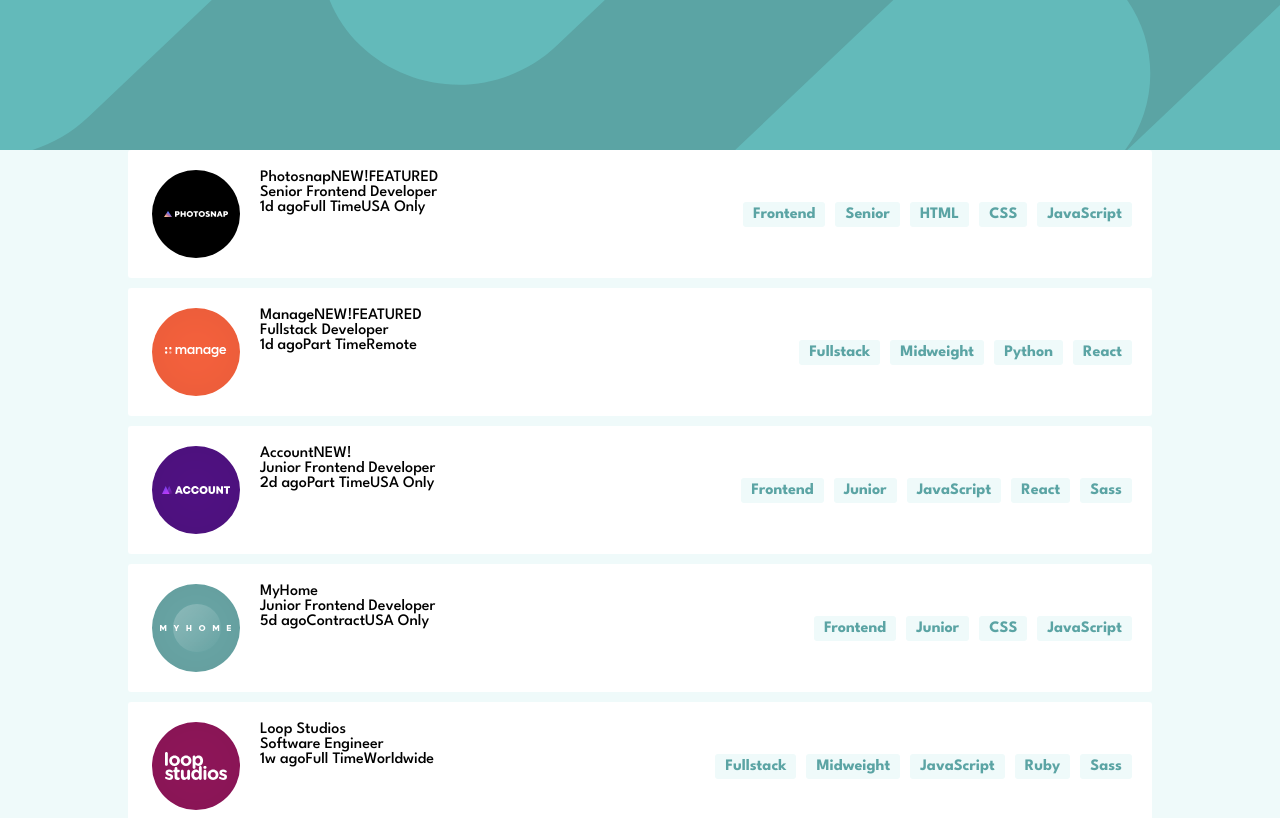
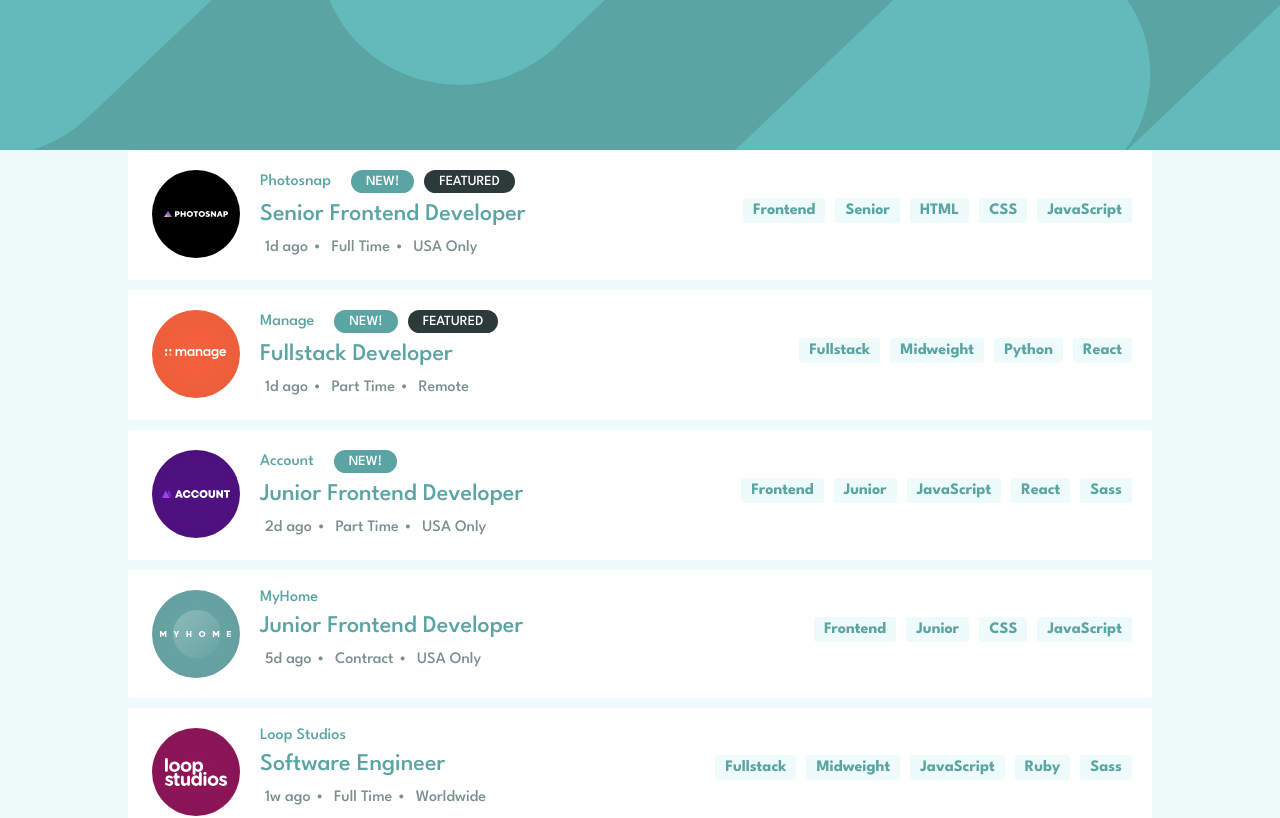
Before and after one commit to mileine/frontendmentor-job-listing-with-filter, a React (Vite) app: page / in a window 1280 px wide. Shown: the top 818 px of the page. Built offline with nearby package versions, Linux system fonts and the light colour scheme.

Commit message:
chore: apply job description styles

```diff
--- a/src/components/JobCard/JobCard.tsx
+++ b/src/components/JobCard/JobCard.tsx
@@ -1,5 +1,7 @@
 import { IJob } from "../JobsList/JobsList"
 import { JobTags } from "../JobTags/JobTags"
+
+import './jobCard.scss'
 
 interface Props {
   job: IJob,
@@ -14,11 +16,11 @@ export const JobCard = ({ job }: Props) => {
         </div>
         <div className="job-description">
           <div className="line-1">
-            <span className="compan-name">{job.company}</span>
-            {job.new && <span className='new'>NEW!</span>}
-            {job.featured && <span className='featured'>FEATURED</span>}
+            <span className="company-name">{job.company}</span>
+            {job.new && <div className='tag new'>NEW!</div>}
+            {job.featured && <div className='tag featured'>FEATURED</div>}
           </div>
-          <p>{job.position}</p>
+          <p className="position">{job.position}</p>
           <div className="extra">
             <span>{job.postedAt}</span>
             <span>{job.contract}</span>
--- /dev/null
+++ b/src/components/JobCard/jobCard.scss
@@ -0,0 +1,46 @@
+.line-1 {
+  margin-bottom: 10px;
+  display: flex;
+  align-items: center;
+}
+
+.company-name {
+  color: hsl(180, 29%, 50%);
+  margin-right: 20px;
+}
+
+.position {
+  font-size: 24px;
+  color: hsl(180, 29%, 50%);
+  margin-bottom: 10px;
+}
+
+.tag {
+  color: #fff;
+  padding: 5px 15px;
+  margin-right: 10px;
+  border-radius: 20px;
+  font-size: 14px;
+  &.new {
+    background-color: hsl(180, 29%, 50%);
+  }
+  &.featured{
+    background-color: hsl(180, 14%, 20%);
+  }
+}
+
+.extra {
+  color: rgb(124,143,143);
+  font-weight: 500;
+  display: flex;
+  span {
+    position: relative;
+    margin: 5px;
+    display: flex;
+    align-content: center;
+    &:not(:last-of-type)::after{
+      content: '•';
+      margin-left: 5px;
+    }
+  }
+}
--- a/src/components/JobTag/jobTag.scss
+++ b/src/components/JobTag/jobTag.scss
@@ -4,6 +4,7 @@
     border: none;
     padding: 5px 10px;
     margin-right: 10px;
+    margin-bottom: 10px;
     color: hsl(180, 29%, 50%);
     border-radius: 3px;
     &:hover {
--- a/src/components/JobTags/JobTags.tsx
+++ b/src/components/JobTags/JobTags.tsx
@@ -1,5 +1,7 @@
 import { IJob } from "../JobsList/JobsList"
 import { JobTag } from "../JobTag/JobTag"
+
+import './jobTags.scss'
 
 interface Props {
   job: IJob,
--- /dev/null
+++ b/src/components/JobTags/jobTags.scss
@@ -0,0 +1,6 @@
+.job-tags{
+  display: flex;
+  flex-wrap: wrap;
+  align-content:baseline;
+  justify-content: flex-end;
+}
```
